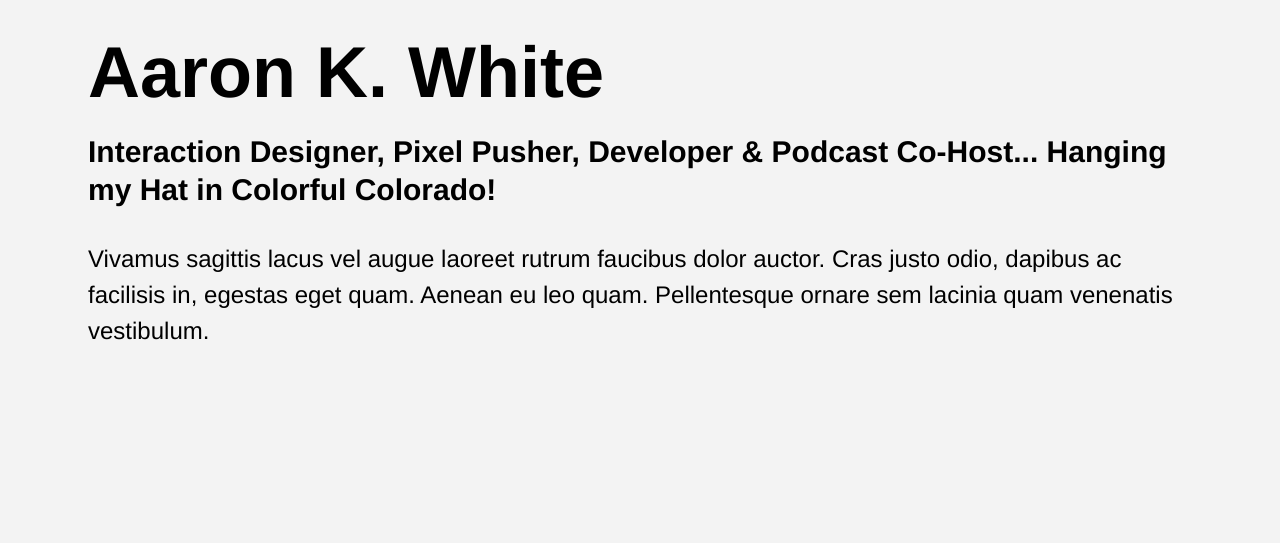
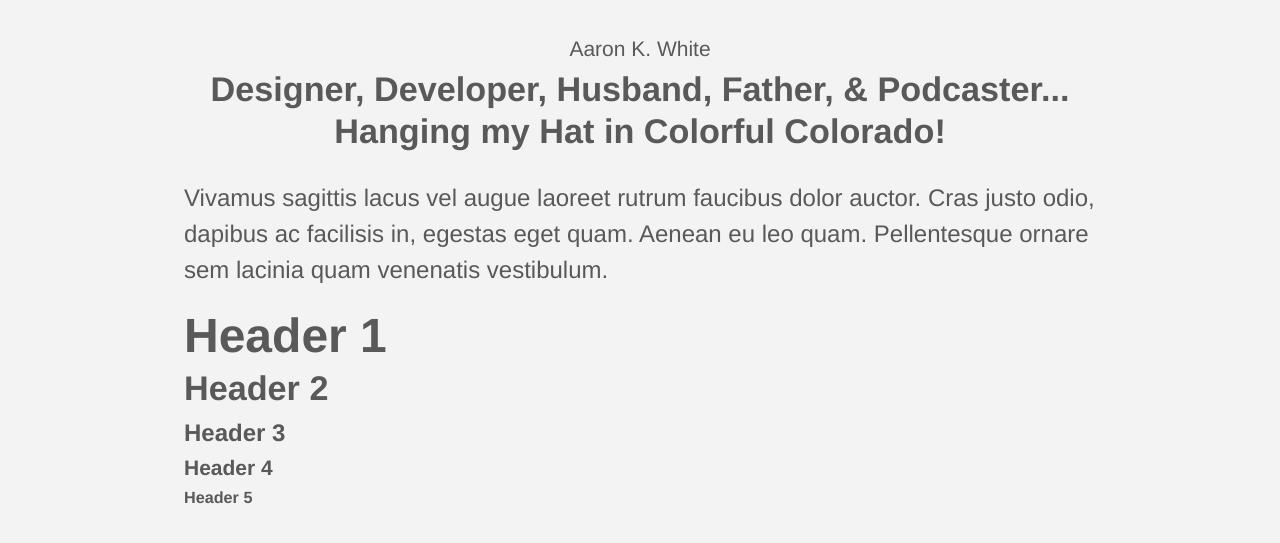
Before and after one commit to aaronkwhite/aaronkwhite.github.com, a Jekyll site: the page built from index.html, in a window 1280 px wide. Shown: the top 543 px of the page. Built offline with Jekyll 4.4.1, drawn with Linux system fonts in a browser that asks for light colours; Markdown is read by kramdown in place of the engine named in the settings.

Commit message:
cleaning up the typography

```diff
--- a/index.html
+++ b/index.html
@@ -5,8 +5,8 @@ title: Aaron K. White - Really Tall... Really Amazing!
 
 <header role='banner'>
   <div class="container">
-    <h1>Aaron K. White</h1>
-    <h2>Interaction Designer, Pixel Pusher, Developer &amp; Podcast Co-Host... Hanging my Hat in Colorful Colorado!</h2>
+    <h4>Aaron K. White</h4>
+    <h2>Designer, Developer, Husband, Father, &amp; Podcaster... Hanging my Hat in Colorful Colorado!</h2>
   </div><!-- .container -->
 </header>
 
@@ -15,3 +15,14 @@ title: Aaron K. White - Really Tall... Really Amazing!
     <p>Vivamus sagittis lacus vel augue laoreet rutrum faucibus dolor auctor. Cras justo odio, dapibus ac facilisis in, egestas eget quam. Aenean eu leo quam. Pellentesque ornare sem lacinia quam venenatis vestibulum.</p>
   </div><!-- .container -->
 </section>
+
+<section>
+  <div class="container">
+
+    <h1>Header 1</h1>
+    <h2>Header 2</h2>
+    <h3>Header 3</h3>
+    <h4>Header 4</h4>
+    <h5>Header 5</h5>
+  </div><!-- .container -->
+</section>
--- a/stylesheets/main.css
+++ b/stylesheets/main.css
@@ -8,6 +8,7 @@ html {
 
 body {
   background: #f3f3f3;
+  color: #595959;
   display: block;
   margin: 0; }
 
@@ -15,17 +16,37 @@ body {
   margin: 0 auto;
   padding: 0.5em 1em;
   position: relative;
-  max-width: 48em; }
+  max-width: 40em; }
 
-header .container {
-  padding: 1em 1em 0.25em 1em; }
+header {
+  text-align: center; }
+  header h4 {
+    font-weight: normal;
+    margin-bottom: 0.25em; }
+  header .container {
+    padding: 1em 1em 0.25em 1em; }
 
 h1 {
-  font-size: 3em;
+  font-size: 2em;
   line-height: 1;
-  margin-bottom: 0.35em; }
+  margin-bottom: 0.15em; }
 
 h2 {
-  font-size: 1.25em;
+  font-size: 1.425em;
   line-height: 1.25;
-  margin-bottom: 0.5em; }
+  margin-bottom: 0.25em; }
+
+h3 {
+  font-size: 1em;
+  line-height: 1.25;
+  margin-bottom: 0.3em; }
+
+h4 {
+  font-size: 0.875em;
+  line-height: 1.25;
+  margin-bottom: 0.275em; }
+
+h5 {
+  font-size: 0.675em;
+  line-height: 1.25;
+  margin-bottom: 0.25em; }
```
Also changed, not shown: sass/main.sass (+25 -5 lines), 3 other files.
